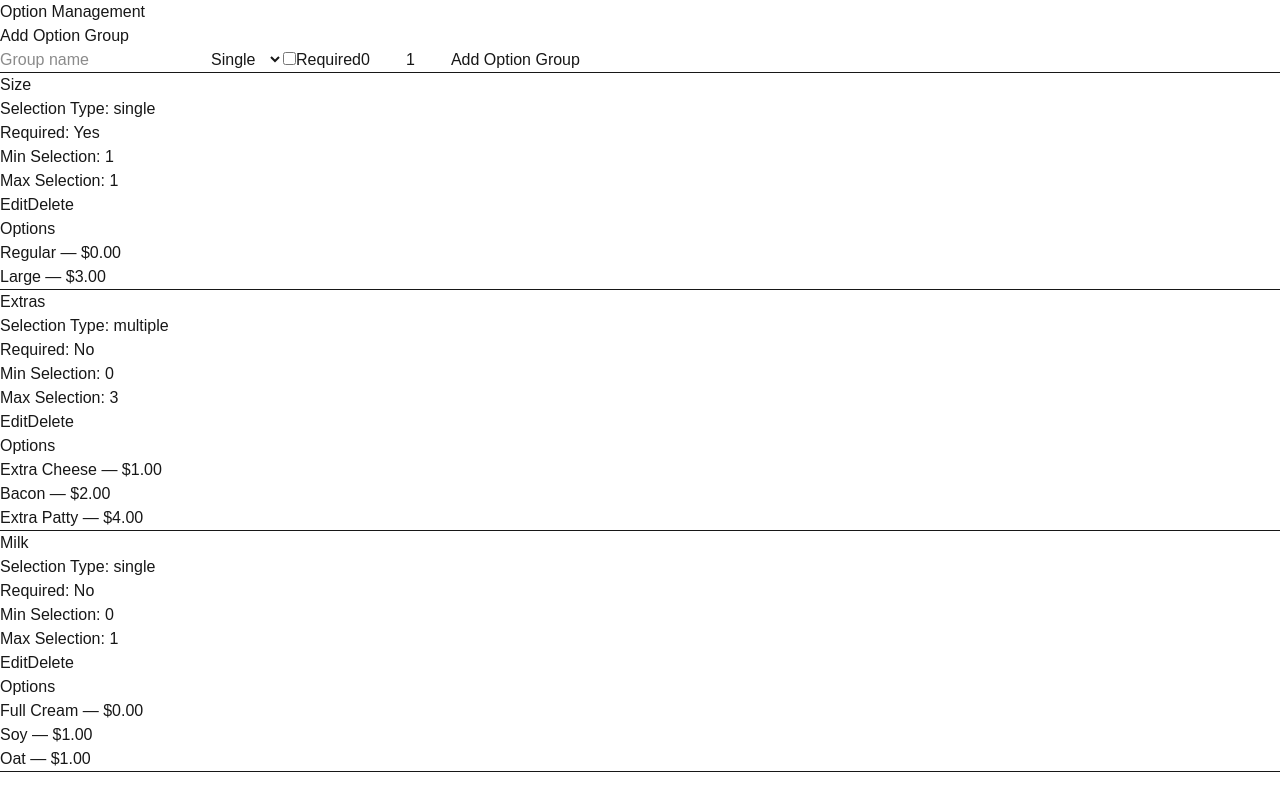
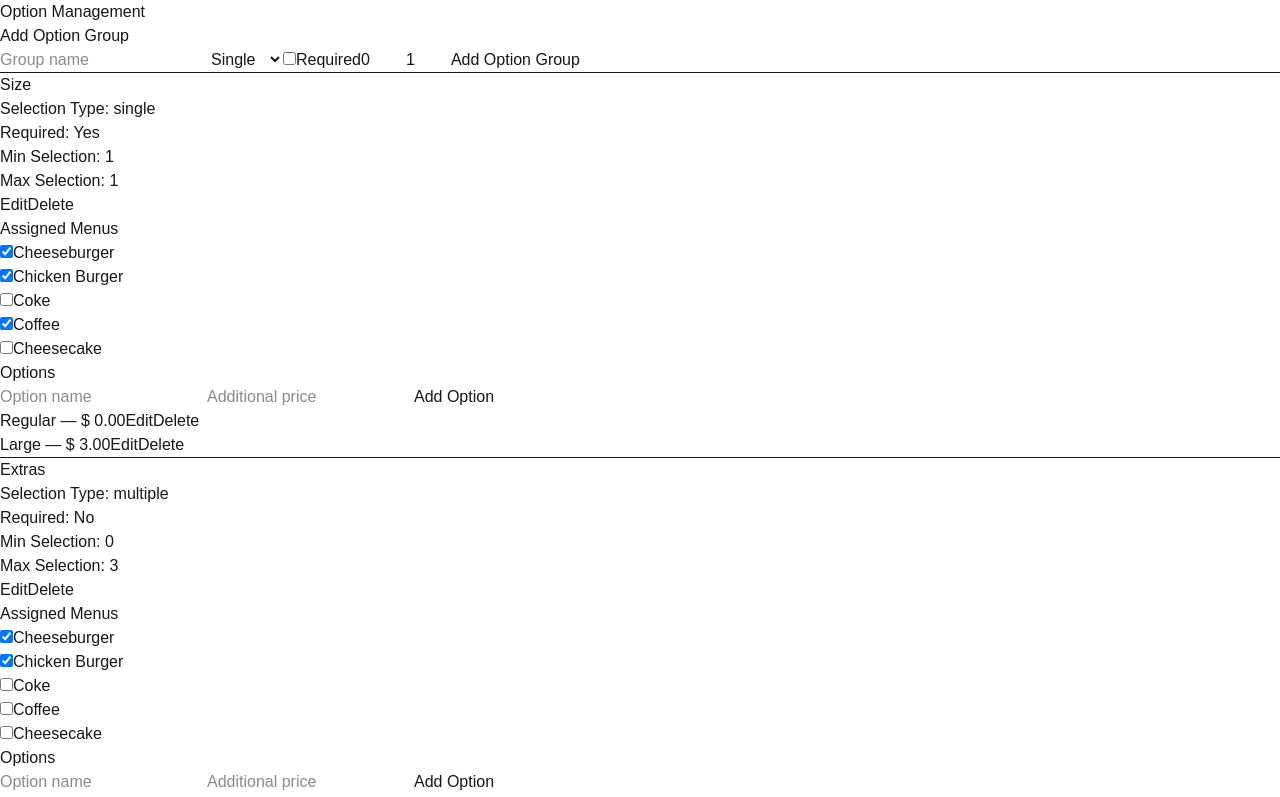
Before and after one commit to ChungmanPARK12/qr-ordering-system, a Next.js app in the folder client/: page /admin/options in a window 1280 px wide. Shown: the top 797 px of the page. Built offline with nearby package versions, Linux system fonts and the light colour scheme.

Commit message:
feat: complete menu options system

```diff
--- a/client/src/features/admin/options/OptionManagement.tsx
+++ b/client/src/features/admin/options/OptionManagement.tsx
@@ -1,36 +1,86 @@
 "use client";
 
 import { useState } from "react";
-import { mockOptionGroups, mockOptionItems } from "@/data/mockMenuData";
-import type { OptionGroup, OptionSelectionType } from "@/types/menu.types";
+import {
+  mockMenuItems,
+  mockOptionGroups,
+  mockOptionItems,
+} from "@/data/mockMenuData";
+
+import type {
+  OptionGroup,
+  OptionItem,
+  OptionSelectionType,
+} from "@/types/menu.types";
 
 const OptionManagement = () => {
+  // -----------------------------
+  // Option Group list state
+  // -----------------------------
   const [optionGroups, setOptionGroups] =
     useState<OptionGroup[]>(mockOptionGroups);
 
+  // -----------------------------
+  // Option Item list state
+  // -----------------------------
+  const [optionItems, setOptionItems] = useState<OptionItem[]>(mockOptionItems);
+
+  // -----------------------------
   // Add Option Group state
+  // -----------------------------
   const [name, setName] = useState("");
+
   const [selectionType, setSelectionType] =
     useState<OptionSelectionType>("single");
+
   const [isRequired, setIsRequired] = useState(false);
+
   const [minSelection, setMinSelection] = useState(0);
+
   const [maxSelection, setMaxSelection] = useState(1);
 
+  // -----------------------------
   // Edit Option Group state
+  // -----------------------------
   const [editingId, setEditingId] = useState<string | null>(null);
+
   const [editName, setEditName] = useState("");
+
   const [editSelectionType, setEditSelectionType] =
     useState<OptionSelectionType>("single");
+
   const [editIsRequired, setEditIsRequired] = useState(false);
+
   const [editMinSelection, setEditMinSelection] = useState(0);
+
   const [editMaxSelection, setEditMaxSelection] = useState(1);
 
+  // -----------------------------
+  // Add Option Item state
+  // -----------------------------
+  const [newItemName, setNewItemName] = useState("");
+
+  const [newItemPrice, setNewItemPrice] = useState("");
+
+  // -----------------------------
+  // Edit Option Item state
+  // -----------------------------
+  const [editingItemId, setEditingItemId] = useState<string | null>(null);
+
+  const [editItemName, setEditItemName] = useState("");
+
+  const [editItemPrice, setEditItemPrice] = useState("");
+
+  // -----------------------------
+  // Add Option Group
+  // -----------------------------
   const handleAddOptionGroup = () => {
     if (!name.trim()) return;
     if (minSelection < 0) return;
     if (maxSelection < 1) return;
     if (minSelection > maxSelection) return;
 
+    // Single selection group can only allow one selection
     if (selectionType === "single" && maxSelection !== 1) {
       return;
     }
@@ -44,11 +94,14 @@ const OptionManagement = () => {
       maxSelection,
       sortOrder: optionGroups.length + 1,
       restaurantId: "restaurant-1",
+
+      // No menu is assigned when the group is first created
       menuItemIds: [],
     };
 
     setOptionGroups((prev) => [...prev, newOptionGroup]);
 
+    // Reset form
     setName("");
     setSelectionType("single");
     setIsRequired(false);
@@ -56,6 +109,9 @@ const OptionManagement = () => {
     setMaxSelection(1);
   };
 
+  // -----------------------------
+  // Start Option Group edit
+  // -----------------------------
   const handleStartEdit = (group: OptionGroup) => {
     setEditingId(group.id);
     setEditName(group.name);
@@ -65,6 +121,9 @@ const OptionManagement = () => {
     setEditMaxSelection(group.maxSelection);
   };
 
+  // -----------------------------
+  // Save Option Group edit
+  // -----------------------------
   const handleSaveEdit = (id: string) => {
     if (!editName.trim()) return;
     if (editMinSelection < 0) return;
@@ -90,6 +149,7 @@ const OptionManagement = () => {
       ),
     );
 
+    // Reset edit state
     setEditingId(null);
     setEditName("");
     setEditSelectionType("single");
@@ -98,6 +158,9 @@ const OptionManagement = () => {
     setEditMaxSelection(1);
   };
 
+  // -----------------------------
+  // Cancel Option Group edit
+  // -----------------------------
   const handleCancelEdit = () => {
     setEditingId(null);
     setEditName("");
@@ -107,14 +170,142 @@ const OptionManagement = () => {
     setEditMaxSelection(1);
   };
 
+  // -----------------------------
+  // Delete Option Group
+  // -----------------------------
   const handleDeleteOptionGroup = (id: string) => {
+    // Remove Option Group
     setOptionGroups((prev) => prev.filter((group) => group.id !== id));
+
+    // Remove all Option Items belonging to the group
+    setOptionItems((prev) => prev.filter((item) => item.optionGroupId !== id));
+  };
+
+  // -----------------------------
+  // Add Option Item
+  // -----------------------------
+  const handleAddOptionItem = (optionGroupId: string) => {
+    if (!newItemName.trim()) return;
+
+    // Convert displayed dollar amount to cents
+    const additionalPriceInCents = Math.round(Number(newItemPrice) * 100);
+
+    if (Number.isNaN(additionalPriceInCents) || additionalPriceInCents < 0) {
+      return;
+    }
+
+    // Count existing items in the selected group
+    const groupItemCount = optionItems.filter(
+      (item) => item.optionGroupId === optionGroupId,
+    ).length;
+
+    const newOptionItem: OptionItem = {
+      id: `option-item-${Date.now()}`,
+      name: newItemName.trim(),
+      additionalPrice: additionalPriceInCents,
+      sortOrder: groupItemCount + 1,
+      optionGroupId,
+    };
+
+    setOptionItems((prev) => [...prev, newOptionItem]);
+
+    // Reset Option Item form
+    setNewItemName("");
+    setNewItemPrice("");
+  };
+
+  // -----------------------------
+  // Start Option Item edit
+  // -----------------------------
+  const handleStartItemEdit = (item: OptionItem) => {
+    setEditingItemId(item.id);
+    setEditItemName(item.name);
+
+    // Convert cents back to dollar display value
+    setEditItemPrice((item.additionalPrice / 100).toFixed(2));
+  };
+
+  // -----------------------------
+  // Save Option Item edit
+  // -----------------------------
+  const handleSaveItemEdit = (id: string) => {
+    if (!editItemName.trim()) return;
+
+    const additionalPriceInCents = Math.round(Number(editItemPrice) * 100);
+
+    if (Number.isNaN(additionalPriceInCents) || additionalPriceInCents < 0) {
+      return;
+    }
+
+    setOptionItems((prev) =>
+      prev.map((item) =>
+        item.id === id
+          ? {
+              ...item,
+              name: editItemName.trim(),
+              additionalPrice: additionalPriceInCents,
+            }
+          : item,
+      ),
+    );
+
+    // Reset Option Item edit state
+    setEditingItemId(null);
+    setEditItemName("");
+    setEditItemPrice("");
+  };
+
+  // -----------------------------
+  // Cancel Option Item edit
+  // -----------------------------
+  const handleCancelItemEdit = () => {
+    setEditingItemId(null);
+    setEditItemName("");
+    setEditItemPrice("");
+  };
+
+  // -----------------------------
+  // Delete Option Item
+  // -----------------------------
+  const handleDeleteOptionItem = (id: string) => {
+    setOptionItems((prev) => prev.filter((item) => item.id !== id));
+  };
+
+  // -----------------------------
+  // Attach / Detach Menu Item
+  // -----------------------------
+  const handleToggleMenuAssignment = (
+    optionGroupId: string,
+    menuItemId: string,
+  ) => {
+    setOptionGroups((prev) =>
+      prev.map((group) => {
+        if (group.id !== optionGroupId) {
+          return group;
+        }
+
+        const isAssigned = group.menuItemIds.includes(menuItemId);
+
+        return {
+          ...group,
+
+          // Remove the menu if already assigned,
+          // otherwise add it to the group.
+          menuItemIds: isAssigned
+            ? group.menuItemIds.filter((id) => id !== menuItemId)
+            : [...group.menuItemIds, menuItemId],
+        };
+      }),
+    );
   };
 
   return (
     <div>
       <h1>Option Management</h1>
 
+      {/* -----------------------------
+          Add Option Group
+      ------------------------------ */}
       <div>
         <h2>Add Option Group</h2>
 
@@ -132,6 +323,7 @@ const OptionManagement = () => {
 
             setSelectionType(type);
 
+            // Single selection always has maxSelection = 1
             if (type === "single") {
               setMaxSelection(1);
 
@@ -142,6 +334,7 @@ const OptionManagement = () => {
           }}
         >
           <option value="single">Single</option>
+
           <option value="multiple">Multiple</option>
         </select>
 
@@ -154,10 +347,12 @@ const OptionManagement = () => {
 
               setIsRequired(required);
 
+              // Required group must have at least one selection
               if (required && minSelection === 0) {
                 setMinSelection(1);
               }
 
+              // Optional group allows zero selection
               if (!required) {
                 setMinSelection(0);
               }
@@ -190,8 +385,12 @@ const OptionManagement = () => {
 
       <hr />
 
+      {/* -----------------------------
+          Option Group list
+      ------------------------------ */}
       {optionGroups.map((group) => {
-        const groupItems = mockOptionItems.filter(
+        // Find Option Items belonging to this group
+        const groupItems = optionItems.filter(
           (item) => item.optionGroupId === group.id,
         );
 
@@ -199,6 +398,10 @@ const OptionManagement = () => {
           <div key={group.id}>
             {editingId === group.id ? (
               <>
+                {/* -----------------------------
+                    Edit Option Group
+                ------------------------------ */}
+
                 <input
                   type="text"
                   value={editName}
@@ -222,6 +425,7 @@ const OptionManagement = () => {
                   }}
                 >
                   <option value="single">Single</option>
+
                   <option value="multiple">Multiple</option>
                 </select>
 
@@ -273,6 +477,10 @@ const OptionManagement = () => {
               </>
             ) : (
               <>
+                {/* -----------------------------
+                    Option Group information
+                ------------------------------ */}
+
                 <h2>{group.name}</h2>
 
                 <p>Selection Type: {group.selectionType}</p>
@@ -280,19 +488,121 @@ const OptionManagement = () => {
                 <p>Required: {group.isRequired ? "Yes" : "No"}</p>
 
                 <p>Min Selection: {group.minSelection}</p>
+
                 <p>Max Selection: {group.maxSelection}</p>
 
                 <button onClick={() => handleStartEdit(group)}>Edit</button>
+
                 <button onClick={() => handleDeleteOptionGroup(group.id)}>
                   Delete
                 </button>
 
+                {/* -----------------------------
+                    Assigned Menu Items
+                ------------------------------ */}
+
+                <h3>Assigned Menus</h3>
+
+                {mockMenuItems.map((menuItem) => (
+                  <label
+                    key={menuItem.id}
+                    style={{
+                      display: "block",
+                    }}
+                  >
+                    <input
+                      type="checkbox"
+                      checked={group.menuItemIds.includes(menuItem.id)}
+                      onChange={() =>
+                        handleToggleMenuAssignment(group.id, menuItem.id)
+                      }
+                    />
+
+                    {menuItem.name}
+                  </label>
+                ))}
+
                 <h3>Options</h3>
+
+                {/* -----------------------------
+                    Add Option Item
+                ------------------------------ */}
+
+                <div>
+                  <input
+                    type="text"
+                    placeholder="Option name"
+                    value={newItemName}
+                    onChange={(event) => setNewItemName(event.target.value)}
+                  />
+
+                  <input
+                    type="number"
+                    step="0.01"
+                    min="0"
+                    placeholder="Additional price"
+                    value={newItemPrice}
+                    onChange={(event) => setNewItemPrice(event.target.value)}
+                  />
+
+                  <button onClick={() => handleAddOptionItem(group.id)}>
+                    Add Option
+                  </button>
+                </div>
+
+                {/* -----------------------------
+                    Option Item list
+                ------------------------------ */}
 
                 {groupItems.length > 0 ? (
                   groupItems.map((item) => (
                     <div key={item.id}>
-                      {item.name} — ${(item.additionalPrice / 100).toFixed(2)}
+                      {editingItemId === item.id ? (
+                        <>
+                          {/* Edit Option Item */}
+
+                          <input
+                            type="text"
+                            value={editItemName}
+                            onChange={(event) =>
+                              setEditItemName(event.target.value)
+                            }
+                          />
+
+                          <input
+                            type="number"
+                            step="0.01"
+                            min="0"
+                            value={editItemPrice}
+                            onChange={(event) =>
+                              setEditItemPrice(event.target.value)
+                            }
+                          />
+
+                          <button onClick={() => handleSaveItemEdit(item.id)}>
+                            Save
+                          </button>
+
+                          <button onClick={handleCancelItemEdit}>Cancel</button>
+                        </>
+                      ) : (
+                        <>
+                          <span>
+                            {item.name} — ${" "}
+                            {(item.additionalPrice / 100).toFixed(2)}
+                          </span>
+
+                          <button onClick={() => handleStartItemEdit(item)}>
+                            Edit
+                          </button>
+
+                          <button
+                            onClick={() => handleDeleteOptionItem(item.id)}
+                          >
+                            Delete
+                          </button>
+                        </>
+                      )}
                     </div>
                   ))
                 ) : (
```
Also changed, not shown: 1 other file (tests, documents, lock files or other folders).
